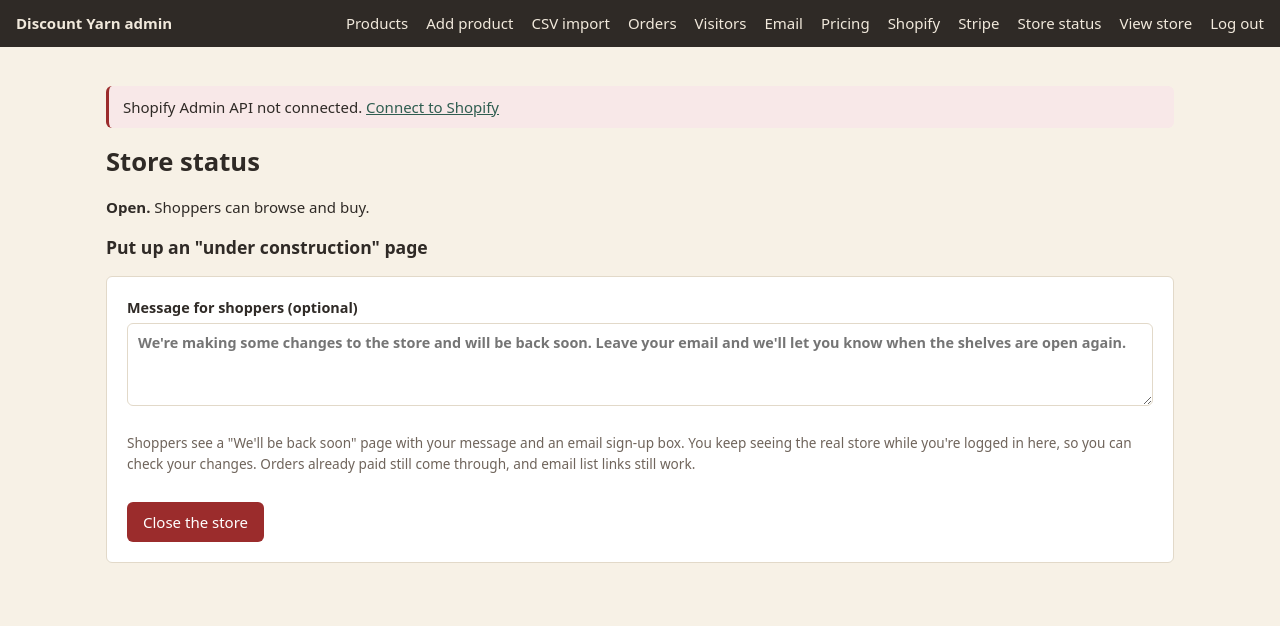
After one commit to aclark0114/Discount-yarn, a PHP site: page /admin/site.php in a window 1280 px wide. The commit adds this page. Shown: the top 626 px of the page. Run offline with PHP 8.4, Linux system fonts and the light colour scheme; the visitor is signed in with stand-in values (Sample User, id 1).

Commit message:
Under construction mode, switched in admin > Store status
Shoppers get a back-soon page (503, Retry-After) with an email sign-up box.
Logged-in admins see the real store with a reminder bar. The Stripe webhook,
order success, email list pages, Shopify connection and cron keep working.
The switch is a file next to the config, so deploys don't touch it.

Co-Authored-By: Claude Opus 5.5 <noreply@anthropic.com>
Claude-Session: https://claude.ai/code/session_019QnF9k6kqA417ZyZa34jBc

```diff
--- a/admin/_auth.php
+++ b/admin/_auth.php
@@ -45,6 +45,7 @@ function admin_header(string $title): void
     <a href="/admin/pricing.php">Pricing</a>
     <a href="/admin/shopify.php">Shopify</a>
     <a href="/admin/stripe.php">Stripe</a>
+    <a href="/admin/site.php">Store status</a>
     <a href="/" target="_blank" rel="noopener">View store</a>
     <a href="/admin/logout.php">Log out</a>
   </nav>
@@ -53,6 +54,9 @@ function admin_header(string $title): void
 <?php
     if (!shopify_has_admin_token() && basename($_SERVER['SCRIPT_NAME'] ?? '') !== 'shopify.php') {
         echo '<p class="error">Shopify Admin API not connected. <a href="/shopify/install.php">Connect to Shopify</a></p>';
+    }
+    if (maintenance_state() !== null && basename($_SERVER['SCRIPT_NAME'] ?? '') !== 'site.php') {
+        echo '<p class="error">The store is under construction: shoppers see the back-soon page. <a href="/admin/site.php">Store status</a></p>';
     }
     $msg = flash();
     if ($msg) {
--- /dev/null
+++ b/admin/site.php
@@ -0,0 +1,44 @@
+<?php
+require __DIR__ . '/_auth.php';
+
+if ($_SERVER['REQUEST_METHOD'] === 'POST') {
+    csrf_check();
+    $on = ($_POST['action'] ?? '') === 'close';
+    if (!maintenance_set($on, (string)($_POST['message'] ?? ''))) {
+        flash('Couldn\'t save the setting. Check that the folder holding the config file is writable.');
+    } else {
+        flash($on ? 'The store is now under construction. Shoppers see the back-soon page; you still see the store while logged in.' : 'The store is open again.');
+    }
+    redirect('/admin/site.php');
+}
+
+$state = maintenance_state();
+$fromConfig = $state !== null && !is_file(maintenance_file());
+admin_header('Store status');
+?>
+<h1>Store status</h1>
+<?php if ($state === null): ?>
+  <p><strong>Open.</strong> Shoppers can browse and buy.</p>
+  <h2>Put up an "under construction" page</h2>
+  <form class="edit" method="post" action="/admin/site.php">
+    <?= csrf_field() ?>
+    <label>Message for shoppers (optional)
+      <textarea name="message" rows="3" maxlength="500" placeholder="We're making some changes to the store and will be back soon. Leave your email and we'll let you know when the shelves are open again."></textarea>
+    </label>
+    <p class="muted-note">Shoppers see a "We'll be back soon" page with your message and an email sign-up box. You keep seeing the real store while you're logged in here, so you can check your changes. Orders already paid still come through, and email list links still work.</p>
+    <div class="actions"><button type="submit" name="action" value="close" class="danger">Close the store</button></div>
+  </form>
+<?php else: ?>
+  <p class="error"><strong>Under construction</strong><?= $state['since'] !== '' ? ' since ' . e(date('M j, g:ia', strtotime($state['since']))) : '' ?>. Shoppers see the back-soon page.</p>
+  <?php if ($state['message'] !== ''): ?><p>Message: <?= e($state['message']) ?></p><?php endif; ?>
+  <p><a href="/" target="_blank" rel="noopener">View the store as you see it</a>. To see what shoppers see, open the store in a private window.</p>
+  <?php if ($fromConfig): ?>
+    <p class="muted-note">This was turned on by <code>'maintenance' =&gt; true</code> in the config file. Remove that line to open the store.</p>
+  <?php else: ?>
+  <form method="post" action="/admin/site.php">
+    <?= csrf_field() ?>
+    <div class="actions"><button type="submit" name="action" value="open">Open the store</button></div>
+  </form>
+  <?php endif; ?>
+<?php endif; ?>
+<?php admin_footer();
--- a/assets/styles.css
+++ b/assets/styles.css
@@ -109,6 +109,8 @@ p { margin: 0 0 1em; }
 .btn-block { display: block; width: 100%; text-align: center; }
 .link-btn { background: none; border: 0; color: var(--muted); text-decoration: underline; cursor: pointer; font: inherit; font-size: .875rem; padding: 0; }
 
+.admin-preview { background: var(--berry); color: #fff; text-align: center; font-size: 14px; padding: 8px 16px; }
+.admin-preview a { color: #fff; font-weight: 700; }
 .notice { background: var(--oat); border-left: 3px solid var(--mustard); padding: 10px 14px; border-radius: var(--r); margin: 16px 0; }
 .empty { padding: 32px 0; color: var(--muted); }
 
--- a/config.sample.php
+++ b/config.sample.php
@@ -38,6 +38,10 @@ return [
     'owner_email'   => 'orders@discount-yarn.com',        // gets a copy of every new order
     // Postal address printed in every email blast (required by US law, CAN-SPAM).
     'mailing_address' => '',
+
+    // Under construction: normally switched in admin > Store status. Set to
+    // true here only if admin can't be reached.
+    // 'maintenance' => true,
 
     // MySQL (create the database and user in cPanel > MySQL Databases)
     'db' => [
--- a/includes/bootstrap.php
+++ b/includes/bootstrap.php
@@ -150,3 +150,6 @@ function slugify(string $text): string
 }
 
 const YARN_WEIGHTS = ['Lace', 'Fingering', 'Sport', 'DK', 'Worsted', 'Aran', 'Bulky', 'Super Bulky'];
+
+require __DIR__ . '/maintenance.php';
+maintenance_gate();
--- a/includes/layout.php
+++ b/includes/layout.php
@@ -5,7 +5,7 @@ declare(strict_types=1);
 
 require_once __DIR__ . '/cart.php';
 
-const ASSET_VERSION = '11';
+const ASSET_VERSION = '12';
 
 // Yarn weights that have live yarn, in the usual thin-to-thick order.
 function nav_weights(): array
@@ -64,6 +64,9 @@ function page_header(string $title, string $description = '', string $active = '
 </head>
 <body>
 <a class="skip" href="#main">Skip to content</a>
+<?php if (maintenance_state() !== null && !empty($_SESSION['admin'])): ?>
+<div class="admin-preview">Under construction: shoppers see the back-soon page. You see the store because you're logged in. <a href="/admin/site.php">Store status</a></div>
+<?php endif; ?>
 <div class="announce">Free shipping on orders over <?= money((int)config('shipping.free_over_cents')) ?></div>
 <header class="site-header">
   <div class="wrap header-row">
--- /dev/null
+++ b/includes/maintenance.php
@@ -0,0 +1,115 @@
+<?php
+// "Under construction" mode. Turned on and off in admin > Store status; the
+// switch is a small file next to the config (outside public_html), so it
+// survives deploys. While it's on, shoppers get a "back soon" page with a 503
+// (search engines treat that as temporary), and a logged-in admin sees the
+// real store with a reminder bar. Stripe's webhook, the Shopify connection,
+// the email list pages and the order success page keep working.
+
+declare(strict_types=1);
+
+const MAINTENANCE_OPEN_PATHS = ['/webhook.php', '/success.php', '/subscribe.php', '/confirm.php', '/unsubscribe.php', '/track.php'];
+
+function maintenance_file(): string
+{
+    return dirname(CONFIG_FILE) . '/discount-yarn-maintenance.json';
+}
+
+// The current setting: null when the store is open, otherwise
+// ['message' => ..., 'since' => 'Y-m-d H:i:s'].
+function maintenance_state(): ?array
+{
+    static $state = false;
+    if ($state === false) {
+        $state = null;
+        if (is_file(maintenance_file())) {
+            $data = json_decode((string)file_get_contents(maintenance_file()), true);
+            $state = ['message' => (string)($data['message'] ?? ''), 'since' => (string)($data['since'] ?? '')];
+        } elseif (config('maintenance')) {
+            // Fallback switch in the config, for when admin can't be reached.
+            $state = ['message' => '', 'since' => ''];
+        }
+    }
+    return $state;
+}
+
+function maintenance_set(bool $on, string $message = ''): bool
+{
+    if (!$on) {
+        return !is_file(maintenance_file()) || unlink(maintenance_file());
+    }
+    $json = json_encode(['message' => mb_substr(trim($message), 0, 500), 'since' => date('Y-m-d H:i:s')]);
+    return file_put_contents(maintenance_file(), $json, LOCK_EX) !== false;
+}
+
+function maintenance_gate(): void
+{
+    if (PHP_SAPI === 'cli' || maintenance_state() === null || !empty($_SESSION['admin'])) {
+        return;
+    }
+    $path = (string)parse_url((string)($_SERVER['REQUEST_URI'] ?? '/'), PHP_URL_PATH);
+    if (in_array($path, MAINTENANCE_OPEN_PATHS, true) || $path === '/admin' || str_starts_with($path, '/admin/') || str_starts_with($path, '/shopify/')) {
+        return;
+    }
+    maintenance_page();
+    exit;
+}
+
+function maintenance_page(): void
+{
+    $store = (string)config('store_name');
+    $message = maintenance_state()['message'] ?: 'We\'re making some changes to the store and will be back soon. Leave your email and we\'ll let you know when the shelves are open again.';
+    $logo = is_file(__DIR__ . '/../assets/logo.png');
+    http_response_code(503);
+    header('Retry-After: 3600');
+    header('Cache-Control: no-store');
+    ?><!doctype html>
+<html lang="en">
+<head>
+<meta charset="utf-8">
+<meta name="viewport" content="width=device-width, initial-scale=1">
+<title>Back soon | <?= e($store) ?></title>
+<meta name="robots" content="noindex">
+<link rel="icon" href="/assets/favicon-32.png" sizes="32x32" type="image/png">
+<link rel="preconnect" href="https://fonts.googleapis.com">
+<link rel="preconnect" href="https://fonts.gstatic.com" crossorigin>
+<link href="https://fonts.googleapis.com/css2?family=Lora:wght@400;600&family=Nunito+Sans:wght@400;700&display=swap" rel="stylesheet">
+<style>
+  :root { --cream: #f7f1e6; --paper: #fffdf8; --ink: #2f2a26; --muted: #6f645b; --line: #e6dccb; --evergreen: #2f5d50; --berry: #a63d40; --mustard: #d9a441; --r: 6px; }
+  * { box-sizing: border-box; }
+  body { margin: 0; min-height: 100vh; display: grid; place-items: center; padding: 24px 16px; background: var(--cream); color: var(--ink); font: 16px/1.6 "Nunito Sans", system-ui, sans-serif; }
+  main { width: 100%; max-width: 520px; background: var(--paper); border: 1px solid var(--line); border-radius: var(--r); padding: 36px 28px; text-align: center; }
+  img { max-width: 220px; height: auto; }
+  .name { font: 600 24px "Lora", Georgia, serif; margin: 0; }
+  .tag { display: inline-block; margin: 22px 0 4px; padding: 4px 12px; border-radius: 999px; background: var(--mustard); color: var(--ink); font-size: 13px; font-weight: 700; letter-spacing: .06em; text-transform: uppercase; }
+  h1 { font: 400 30px/1.25 "Lora", Georgia, serif; margin: 8px 0 12px; }
+  p { margin: 0 0 20px; color: var(--muted); }
+  form { display: flex; flex-wrap: wrap; gap: 8px; }
+  input[type=email] { flex: 1 1 220px; min-width: 0; padding: 11px 12px; border: 1px solid var(--line); border-radius: var(--r); font: inherit; }
+  button { flex: 0 0 auto; padding: 11px 18px; border: 0; border-radius: var(--r); background: var(--evergreen); color: #fff; font: 700 15px inherit; font-family: inherit; cursor: pointer; }
+  button:hover { background: #234a3f; }
+  .hp { position: absolute; left: -9999px; }
+  .contact { margin: 22px 0 0; font-size: 14px; }
+  .contact a { color: var(--evergreen); }
+  label.sr { position: absolute; width: 1px; height: 1px; overflow: hidden; clip: rect(0 0 0 0); }
+</style>
+</head>
+<body>
+<main>
+  <?php if ($logo): ?><img src="/assets/logo.png" alt="<?= e($store) ?>" width="220"><?php else: ?><p class="name"><?= e($store) ?></p><?php endif; ?>
+  <div><span class="tag">Under construction</span></div>
+  <h1>We'll be back soon</h1>
+  <p><?= nl2br(e($message), false) ?></p>
+  <form method="post" action="/subscribe.php">
+    <?= csrf_field() ?>
+    <label class="sr" for="mt-email">Email</label>
+    <input id="mt-email" name="email" type="email" autocomplete="email" placeholder="you@example.com" required>
+    <button type="submit">Tell me when you're back</button>
+    <div class="hp" aria-hidden="true"><label>Website <input name="website" tabindex="-1" autocomplete="off"></label></div>
+  </form>
+  <p class="contact">Questions about an order? <a href="mailto:<?= e(config('support_email')) ?>"><?= e(config('support_email')) ?></a></p>
+</main>
+</body>
+</html>
+<?php
+}
```
Also changed, not shown: README.md.
